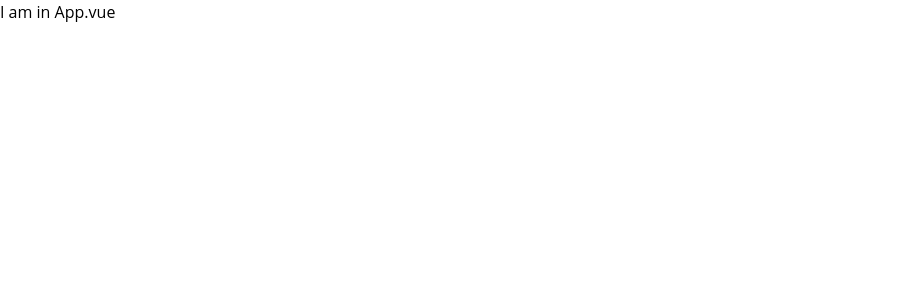
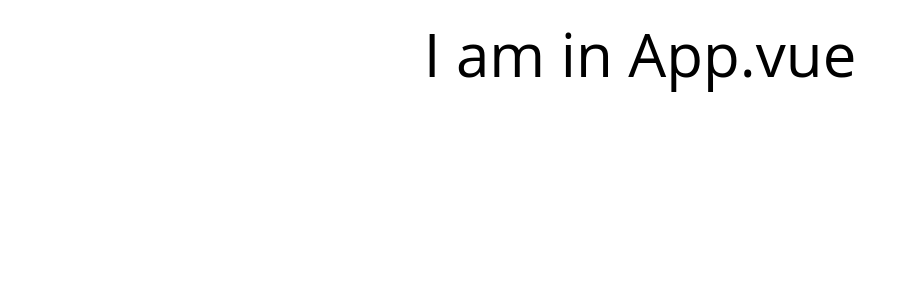
Before and after one commit to CamHaoHa/job-search-Vue3, a Vue app: page / in a window 1280 px wide. Shown: the top 300 px of the page, without its empty margins (0-916 px from the left). Built offline with nearby package versions, Linux system fonts and the light colour scheme.

Commit message:
add prettier-plugin-tailwindcss

```diff
--- a/package.json
+++ b/package.json
@@ -23,6 +23,7 @@
     "jsdom": "^20.0.3",
     "postcss": "^8.4.21",
     "prettier": "^2.7.1",
+    "prettier-plugin-tailwindcss": "^0.2.2",
     "tailwindcss": "^3.2.4",
     "vite": "^4.0.0",
     "vitest": "^0.25.6"
--- a/src/App.vue
+++ b/src/App.vue
@@ -3,7 +3,7 @@
 <template>
   <header>
     <div class="wrapper">
-      <h1>I am in App.vue</h1>
+      <h1 class="m-6 text-center text-6xl">I am in App.vue</h1>
     </div>
   </header>
 
```
Also changed, not shown: 1 other file (tests, documents, lock files or other folders).
